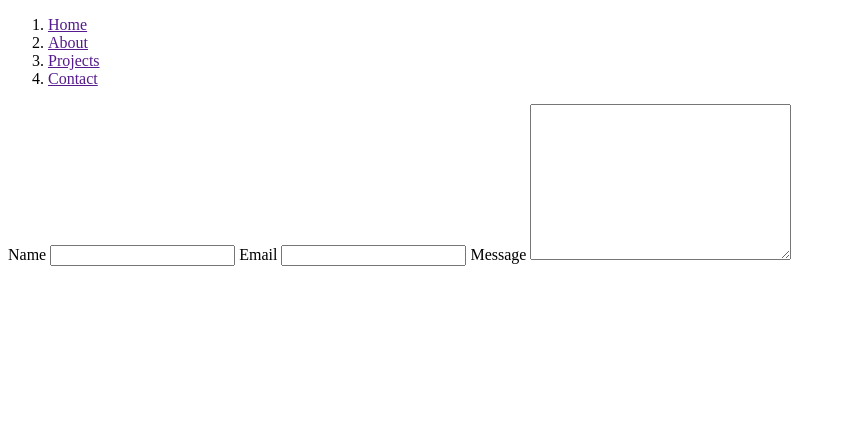
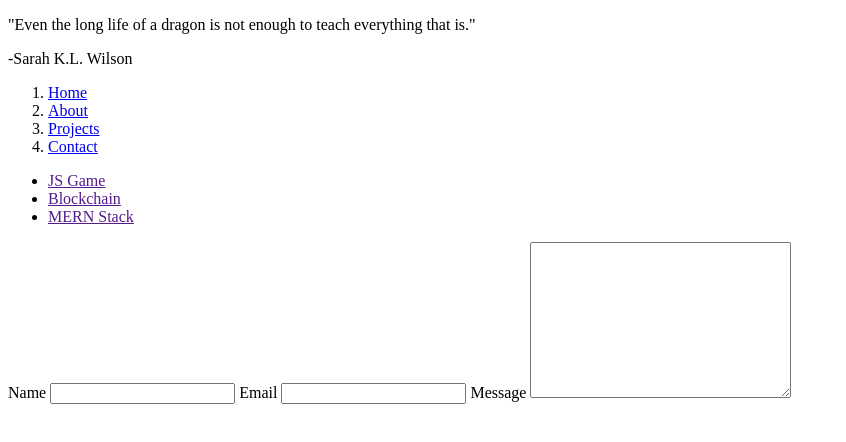
Before and after one commit to Zero-0X/Threejs_Portfolio_Website, a website with bundled scripts: page index.html in a window 1280 px wide. Shown: the top 442 px of the page, without its empty margins (0-846 px from the left). Built offline with nearby package versions, Linux system fonts and the light colour scheme.

Commit message:
header and project links updated, html is nearly complete, nav finctionality will be added to js file next

```diff
--- a/index.html
+++ b/index.html
@@ -1,22 +1,44 @@
 <!DOCTYPE html>
 <html lang="en">
+
 <head>
     <meta charset="UTF-8">
     <meta name="viewport" content="width=device-width, initial-scale=1.0">
     <link rel="stylesheet" href="style.css">
     <title>Here there be Dragons!</title>
 </head>
+
 <body>
     <!-- header -->
+    <header>
+        <p>
+            "Even the long life of a dragon is not enough to teach everything that is."
+        </p>
+        <span>
+            -Sarah K.L. Wilson
+        </span>
+    </header>
     <!-- nav -->
     <nav id="nav">
         <ol class="ol">
-            <li class="home"><a href="">Home</a></li>
-            <li class="about"><a href="">About</a></li>
-            <li class="projects"><a href="">Projects</a></li>
-            <li class="contact"><a href="">Contact</a></li>
+            <li class="home"><a href="#">Home</a></li>
+            <li class="about"><a href="#">About</a></li>
+            <li class="projects"><a href="#">Projects</a></li>
+            <li class="contact"><a href="#">Contact</a></li>
         </ol>
     </nav>
+    <!-- project links -->
+    <ul>
+        <li>
+            <a href="">JS Game</a>
+        </li>
+        <li>
+            <a href="">Blockchain</a>
+        </li>
+        <li>
+            <a href="">MERN Stack</a>
+        </li>
+    </ul>
     <!-- contact page -->
     <form id="contact-form"></form>
     <label for="name">Name</label>
@@ -30,4 +52,5 @@
 
     <script type="module" src="main.js"></script>
 </body>
+
 </html>
```
Lines whose indentation alone changed are shown as unchanged.
